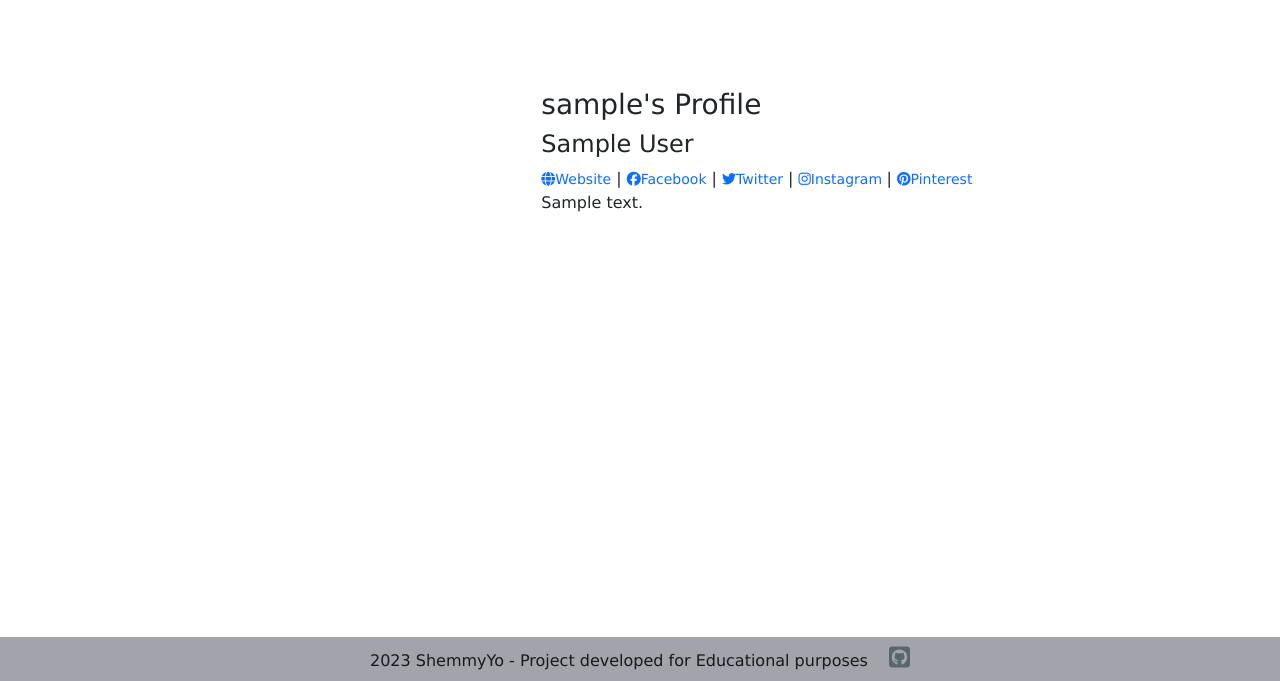
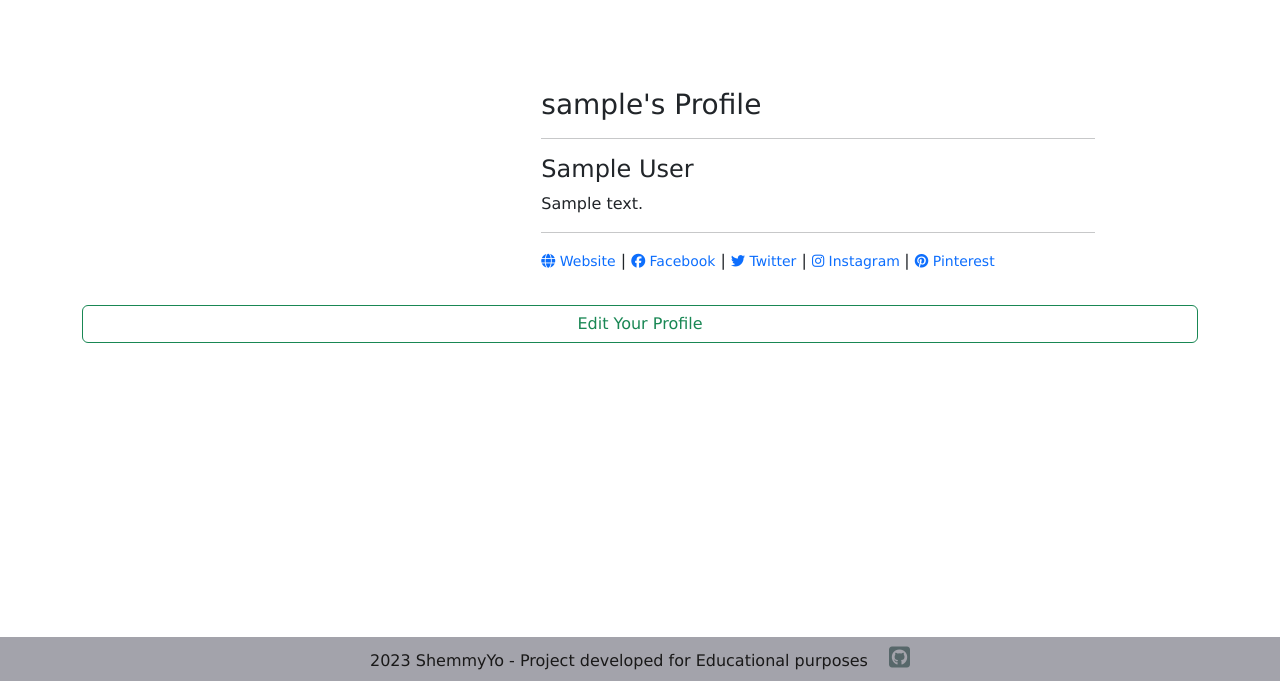
Before and after one commit to ShemmyYo/django-shemmylicious, a Django app: page /members/1/profile/ in a window 1280 px wide. Shown: the part 119-800 px from the top of the page. Run offline with Django 3.2, Linux system fonts and the light colour scheme; a user stored in the database is signed in; tables that the repository leaves empty hold one stand-in row (values such as "Sample post"); some libraries are stand-ins or nearby versions; grey boxes are pictures that could not be loaded.

Commit message:
styled profile page and added logic to check user and add edit page

```diff
--- a/members/templates/profile/user_profile.html
+++ b/members/templates/profile/user_profile.html
@@ -9,9 +9,10 @@
     <br>
     <div class="row">
         <div class="col-md-11 offset-md-1">
-            <!-- The Profile image URL and Bio goes in the src attribute -->
+            <!-- The Profile Card -->
             <div class="card mb-3">
                 <div class="row no-gutters">
+                    <!-- The Profile image URL -->
                     <div class="col-sm-2 offset-sm-2">
                         {% if "profile_img" in page_user.profile_pic.url %}
                         <img src="https://res.cloudinary.com/dteyj4llb/image/upload/v1681317396/profile_img.png"
@@ -19,38 +20,42 @@
                         {% else %}
                         <img src="{{ page_user.profile_pic.url }}"
                             width="100%" class="rounded-circle shadow">
+
+                        {% endif %}
                         <br>
-                        {% endif %}
+                        <br>
+                        <br>
                     </div>
-                    <div class="col-sm-8">
+                    <!-- The Profile URL's and Bio -->
+                    <div class="col-sm-7">
                         <div class="card-body">
-                            <!-- Username, F-Name & L-Name go here -->
                             <h3 class="card-title">{{ page_user }}'s Profile</h3>
+                            <hr>
                             <h4 class="card-title">{{ page_user.user.first_name }} {{ page_user.user.last_name }}</h4>
+                            <!-- Bio goes here -->
+                            {% if page_user.bio %}
+                                <p class="card-text">{{ page_user.bio }}</p><hr>
+                            {% endif %}
                             <!-- Social Links go here -->
                             {% if page_user.website_url %}
                                 <a class="card-text" href="{{ page_user.website_url }}">
-                                <small> <i class="fa-solid fa-globe"></i>Website</small></a>
+                                <small><i class="fa-solid fa-globe"></i> Website</small></a>
                             {% endif %}
                             {% if page_user.facebook_url %}
                                 <span> | </span><a class="card-text" href="{{ page_user.facebook_url }}">
-                                <small> <i class="fa-brands fa-facebook"></i>Facebook</small></a>
+                                <small><i class="fa-brands fa-facebook"></i> Facebook</small></a>
                             {% endif %}
                             {% if page_user.twitter_url %}
                                 <span> | </span><a class="card-text" href="{{ page_user.twitter_url }}">
-                                <small> <i class="fa-brands fa-twitter"></i>Twitter</small></a>
+                                <small> <i class="fa-brands fa-twitter"></i> Twitter</small></a>
                             {% endif %}
                             {% if page_user.instagram_url %}
                                 <span> | </span><a class="card-text" href="{{ page_user.instagram_url }}">
-                                <small> <i class="fa-brands fa-instagram"></i>Instagram </small></a>
+                                <small> <i class="fa-brands fa-instagram"></i> Instagram </small></a>
                             {% endif %}
                             {% if page_user.pintrest_url %}
                                 <span> | </span><a class="card-text" href="{{ page_user.pintrest_url }}">
-                                <small><i class="fa-brands fa-pinterest"></i>Pinterest</small></a>
-                            {% endif %}
-                            <!-- Bio goes here -->
-                            {% if page_user.bio %}
-                                <p class="card-text">{{ page_user.bio }}</p>
+                                <small><i class="fa-brands fa-pinterest"></i> Pinterest</small></a>
                             {% endif %}
                         </div>
                     </div>
@@ -58,5 +63,8 @@
             </div>
         </div>
     </div>
+    {% if page_user.id == user.id %}
+        <a href="{% url 'edit-profile' %}" class="btn btn-outline-success col-12">Edit Your Profile</a>
+    {% endif %}
 </div>
 {% endblock content %}
```
Also changed, not shown: static/images/profile_img.png.
